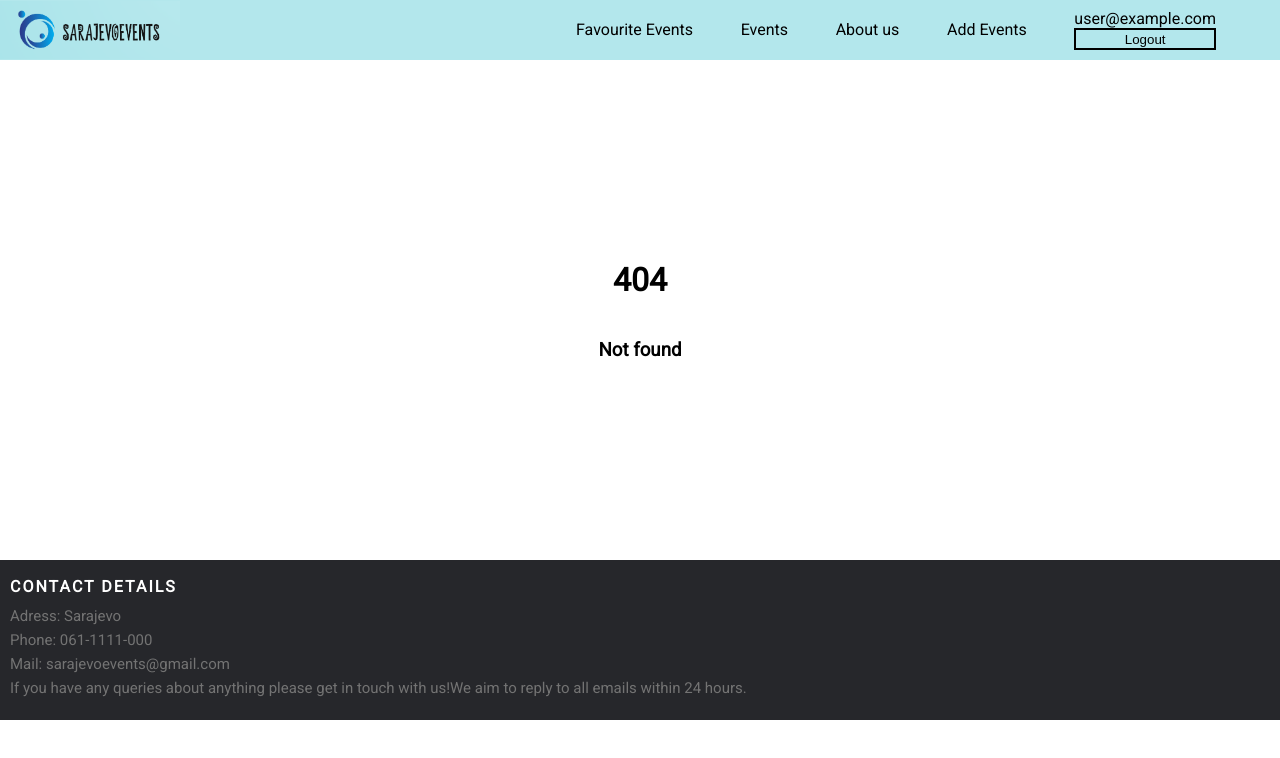
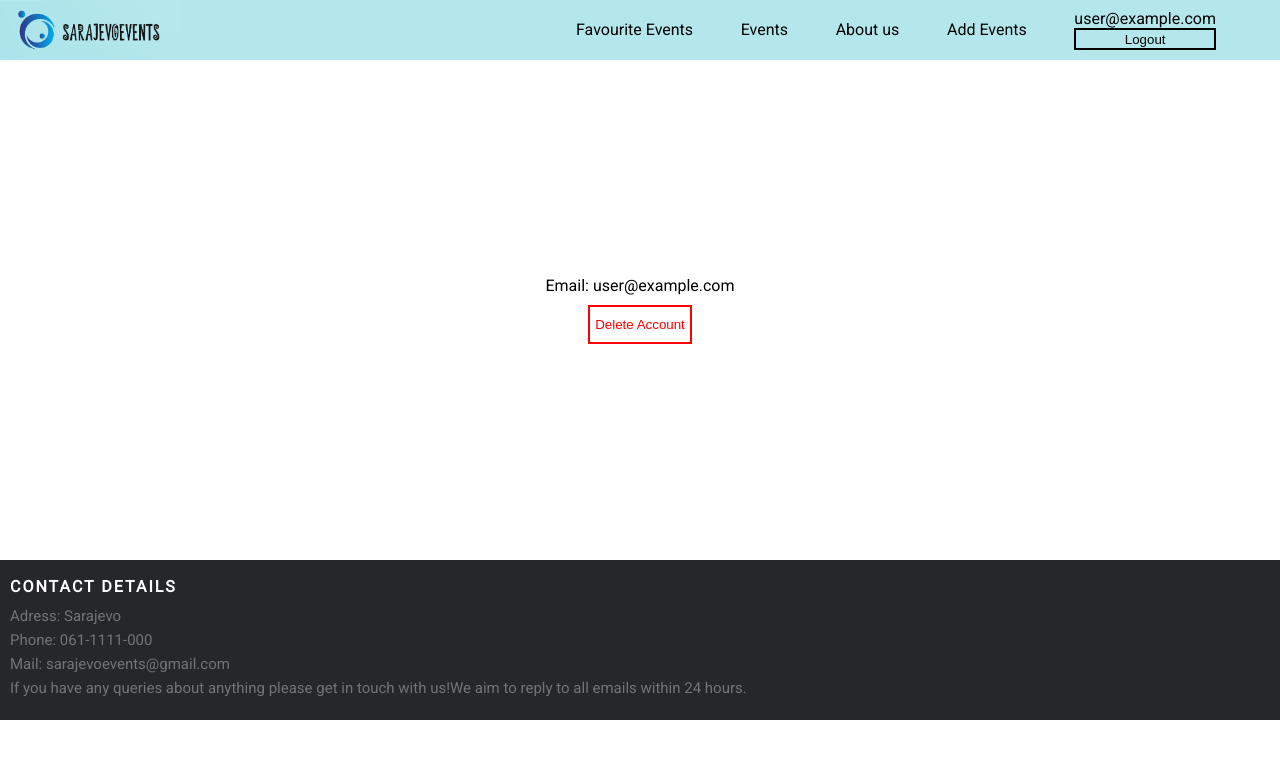
Before and after one commit to SelmaAljicevic/SarajevoEventsZavrsni, a React (Create React App) app: page /user in a window 1280 px wide. Shown: the top 758 px of the page. Built offline with nearby package versions, Linux system fonts and the light colour scheme; no server answers; sample sign-in values are in the browser's storage.

Commit message:
added user page

```diff
--- a/src/App.js
+++ b/src/App.js
@@ -8,6 +8,7 @@ import {
   AboutUs,
   NotFound,
   AddEvents,
+  UserPage,
 } from "screens";
 import { PrivateRoute } from "components";
 import { useAuthContext } from "contexts";
@@ -43,6 +44,7 @@ function App() {
           }}
         />
         <PrivateRoute exact path="/add-events" component={AddEvents} />
+        <PrivateRoute exact path="/user" component={UserPage} />
         <Route exact path="*" component={NotFound} />
       </Switch>
     </BrowserRouter>
--- a/src/components/NavBar/NavBar.js
+++ b/src/components/NavBar/NavBar.js
@@ -52,7 +52,9 @@ export const NavBar = () => {
             )}
             {user && (
               <LogoutWrapper>
-                <div>{user?.email}</div>
+                <Link className="menu-item" to="/user">
+                  {user?.email}
+                </Link>
                 <Button onClick={logoutObj.logout}>Logout</Button>
               </LogoutWrapper>
             )}
--- /dev/null
+++ b/src/screens/UserPage/UserPage.js
@@ -0,0 +1,47 @@
+import styled from "styled-components";
+
+import { Button, Page } from "components";
+import { useAuthContext } from "contexts";
+import { useHistory } from "react-router-dom";
+import { getAuth } from "firebase/auth";
+import { firebaseApp } from "firebase-config";
+
+const Wrapper = styled.div`
+  display: flex;
+  flex-direction: column;
+  align-items: center;
+  justify-content: center;
+  maring-inline: 10%;
+  height: 500px;
+  gap: 10px;
+`;
+
+const StyledButton = styled(Button)`
+  color: red;
+  border-color: red;
+`;
+
+export const UserPage = () => {
+  const history = useHistory();
+  const { user } = useAuthContext();
+
+  const onDelete = () => {
+    const currentUser = getAuth(firebaseApp).currentUser;
+    currentUser
+      .delete()
+      .then(() => {
+        localStorage.clear();
+        history.push("/");
+      })
+      .catch(() => console.log("Error deleting user"));
+  };
+
+  return (
+    <Page>
+      <Wrapper>
+        <label>Email: {user?.email}</label>
+        <StyledButton onClick={onDelete}>Delete Account</StyledButton>
+      </Wrapper>
+    </Page>
+  );
+};
--- a/src/screens/index.js
+++ b/src/screens/index.js
@@ -5,3 +5,4 @@ export * from "./FavoriteEvents/FavoriteEvents";
 export * from "./Login/Login";
 export * from "./Register/Register";
 export * from "./NotFound/NotFound";
+export * from "./UserPage/UserPage";
```
